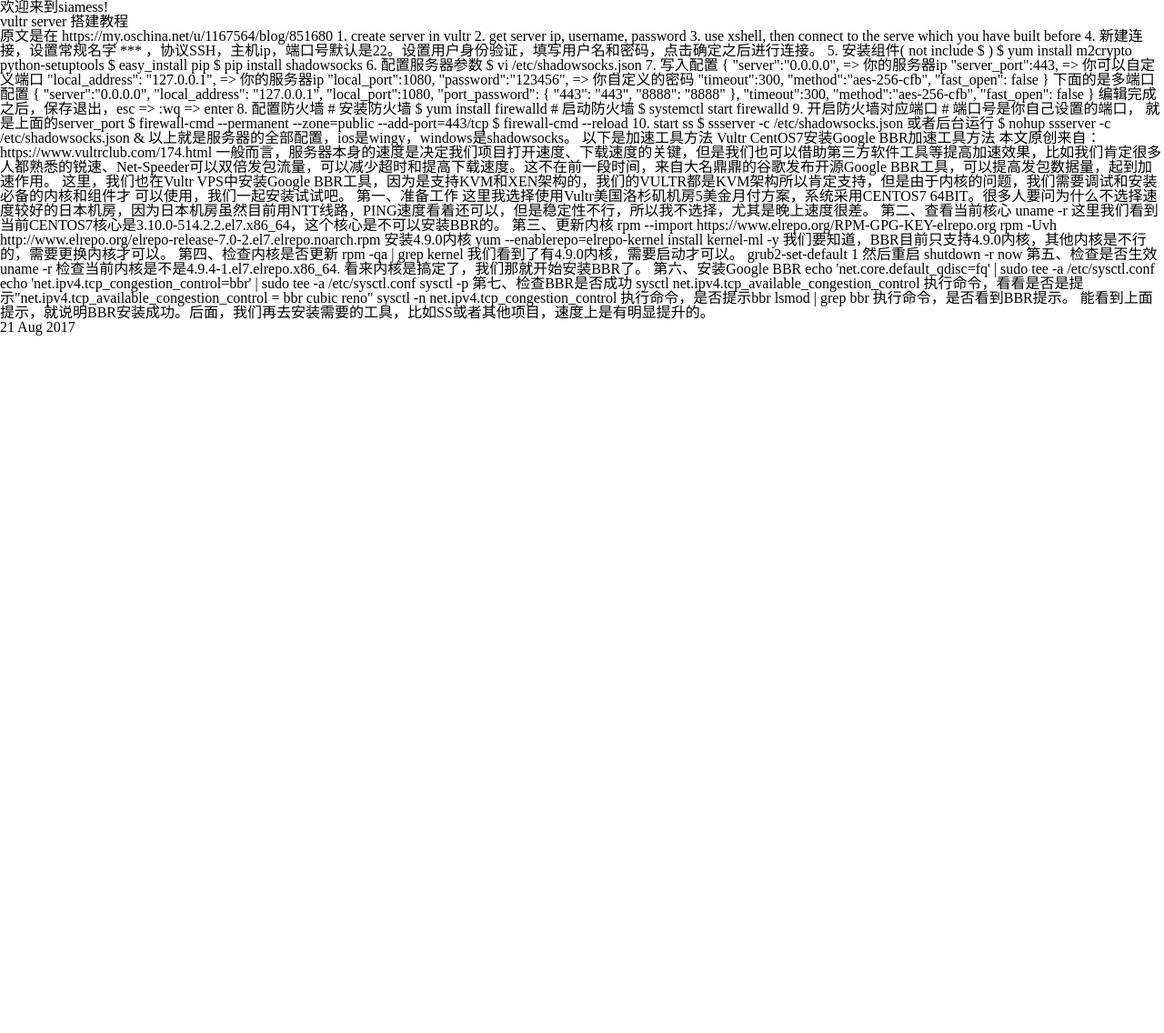
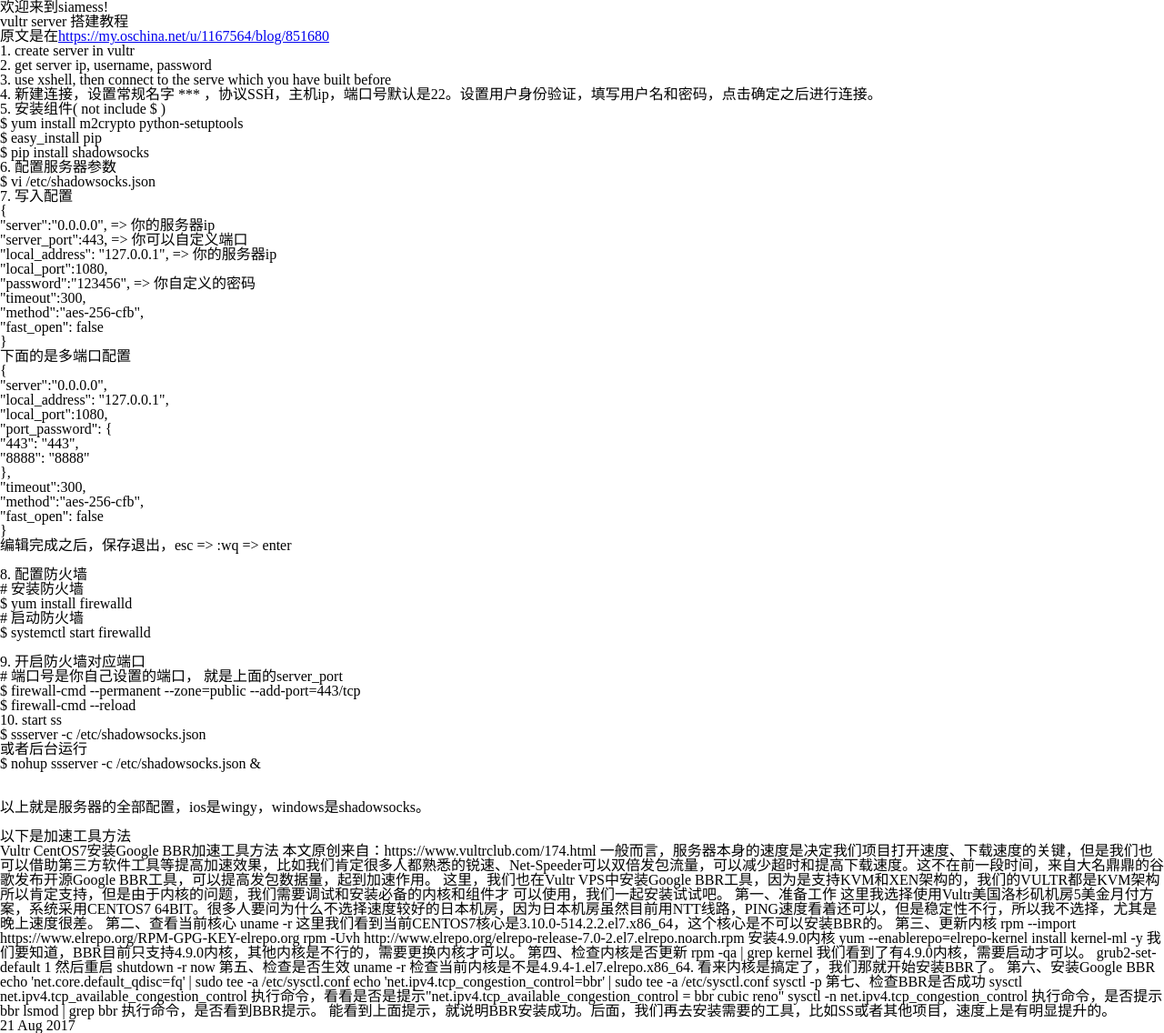
Before and after one commit to zhaoshiming/blog, a Jekyll site: the page built from _posts/2017-08-21-vultr-ss.html, in a window 1280 px wide. Shown: the whole page at 91% size. Built offline with Jekyll 4.4.1, drawn with Linux system fonts in a browser that asks for light colours; nearby versions of some CDN libraries; library files that are not in the unit come from our copies; before the commit the page ends 900 px from its top, so only the background shows below that.

Commit message:
mycode12

```diff
--- a/_posts/2017-08-21-vultr-ss.html
+++ b/_posts/2017-08-21-vultr-ss.html
@@ -5,63 +5,63 @@
 
 <h2>{{ page.title }}</h2>
 
-原文是在 https://my.oschina.net/u/1167564/blog/851680
-1. create server in vultr
-2. get server ip, username, password
-3. use xshell, then connect to the serve which you have built before
-4. 新建连接，设置常规名字 *** ，协议SSH，主机ip，端口号默认是22。设置用户身份验证，填写用户名和密码，点击确定之后进行连接。
-5. 安装组件( not include $ )
-	$ yum install m2crypto python-setuptools
-	$ easy_install pip
-	$ pip install shadowsocks
-6. 配置服务器参数
-	$ vi  /etc/shadowsocks.json
-7. 写入配置
-	{
-	    "server":"0.0.0.0",            => 你的服务器ip
-	    "server_port":443,    		   => 你可以自定义端口
-	    "local_address": "127.0.0.1",  => 你的服务器ip
-	    "local_port":1080,
-	    "password":"123456",           => 你自定义的密码
-	    "timeout":300,
-	    "method":"aes-256-cfb",
-	    "fast_open": false
-	}
-	下面的是多端口配置
-	{
-	    "server":"0.0.0.0",
-	    "local_address": "127.0.0.1",
-	    "local_port":1080,
-	    "port_password": {
-	         "443": "443",
-	         "8888": "8888"
-	     },
-	    "timeout":300,
-	    "method":"aes-256-cfb",
-	    "fast_open": false
-	}
-编辑完成之后，保存退出，esc => :wq => enter
+<p>原文是在<a href="https://my.oschina.net/u/1167564/blog/851680">https://my.oschina.net/u/1167564/blog/851680</a></p>
+<p>1. create server in vultr</p>
+<p>2. get server ip, username, password</p>
+<p>3. use xshell, then connect to the serve which you have built before<p>
+<p>4. 新建连接，设置常规名字 *** ，协议SSH，主机ip，端口号默认是22。设置用户身份验证，填写用户名和密码，点击确定之后进行连接。</p>
+<p>5. 安装组件( not include $ )</p>
+	$ yum install m2crypto python-setuptools<br>
+	$ easy_install pip<br>
+	$ pip install shadowsocks<br>
+6. 配置服务器参数<br>
+	$ vi  /etc/shadowsocks.json<br>
+7. 写入配置<br>
+	{<br>
+	    "server":"0.0.0.0",            => 你的服务器ip<br>
+	    "server_port":443,    		   => 你可以自定义端口<br>
+	    "local_address": "127.0.0.1",  => 你的服务器ip<br>
+	    "local_port":1080,<br>
+	    "password":"123456",           => 你自定义的密码<br>
+	    "timeout":300,<br>
+	    "method":"aes-256-cfb",<br>
+	    "fast_open": false<br>
+	}<br>
+	下面的是多端口配置<br>
+	{<br>
+	    "server":"0.0.0.0",<br>
+	    "local_address": "127.0.0.1",<br>
+	    "local_port":1080,<br>
+	    "port_password": {<br>
+	         "443": "443",<br>
+	         "8888": "8888"<br>
+	     },<br>
+	    "timeout":300,<br>
+	    "method":"aes-256-cfb",<br>
+	    "fast_open": false<br>
+	}<br>
+编辑完成之后，保存退出，esc => :wq => enter<br>
+<br>
+8. 配置防火墙<br>
+	# 安装防火墙<br>
+	$ yum install firewalld<br>
+	# 启动防火墙<br>
+	$ systemctl start firewalld<br>
+<br>
+9. 开启防火墙对应端口<br>
+	# 端口号是你自己设置的端口， 就是上面的server_port<br>
+	$ firewall-cmd --permanent --zone=public --add-port=443/tcp<br>
+	$ firewall-cmd --reload<br>
 
-8. 配置防火墙
-	# 安装防火墙
-	$ yum install firewalld
-	# 启动防火墙
-	$ systemctl start firewalld
+10. start ss<br>
+	$ ssserver -c /etc/shadowsocks.json<br>
+	或者后台运行<br>
+	$ nohup ssserver -c /etc/shadowsocks.json &<br>
+<br><br>
 
-9. 开启防火墙对应端口
-	# 端口号是你自己设置的端口， 就是上面的server_port
-	$ firewall-cmd --permanent --zone=public --add-port=443/tcp
-	$ firewall-cmd --reload
-
-10. start ss
-	$ ssserver -c /etc/shadowsocks.json
-	或者后台运行
-	$ nohup ssserver -c /etc/shadowsocks.json &
-
-
-以上就是服务器的全部配置，ios是wingy，windows是shadowsocks。
-
-以下是加速工具方法
+以上就是服务器的全部配置，ios是wingy，windows是shadowsocks。<br>
+<br>
+以下是加速工具方法<br>
 
 Vultr CentOS7安装Google BBR加速工具方法
 
```
